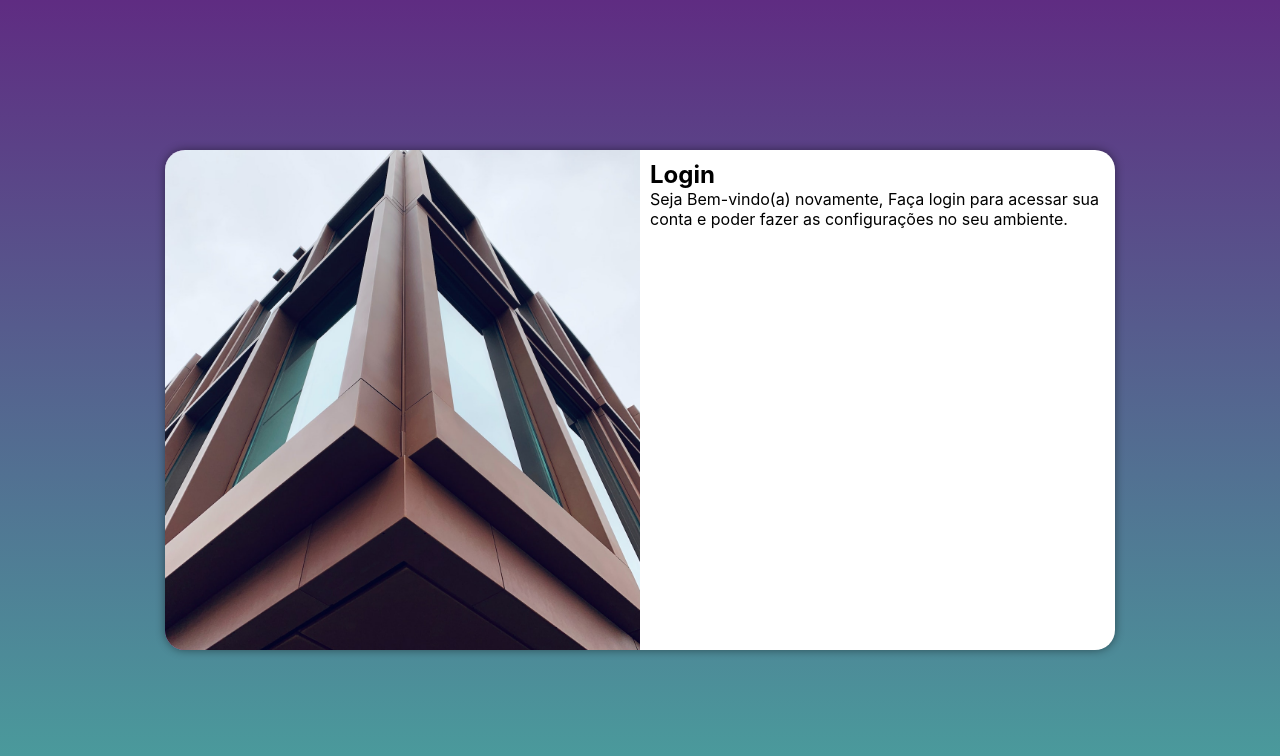
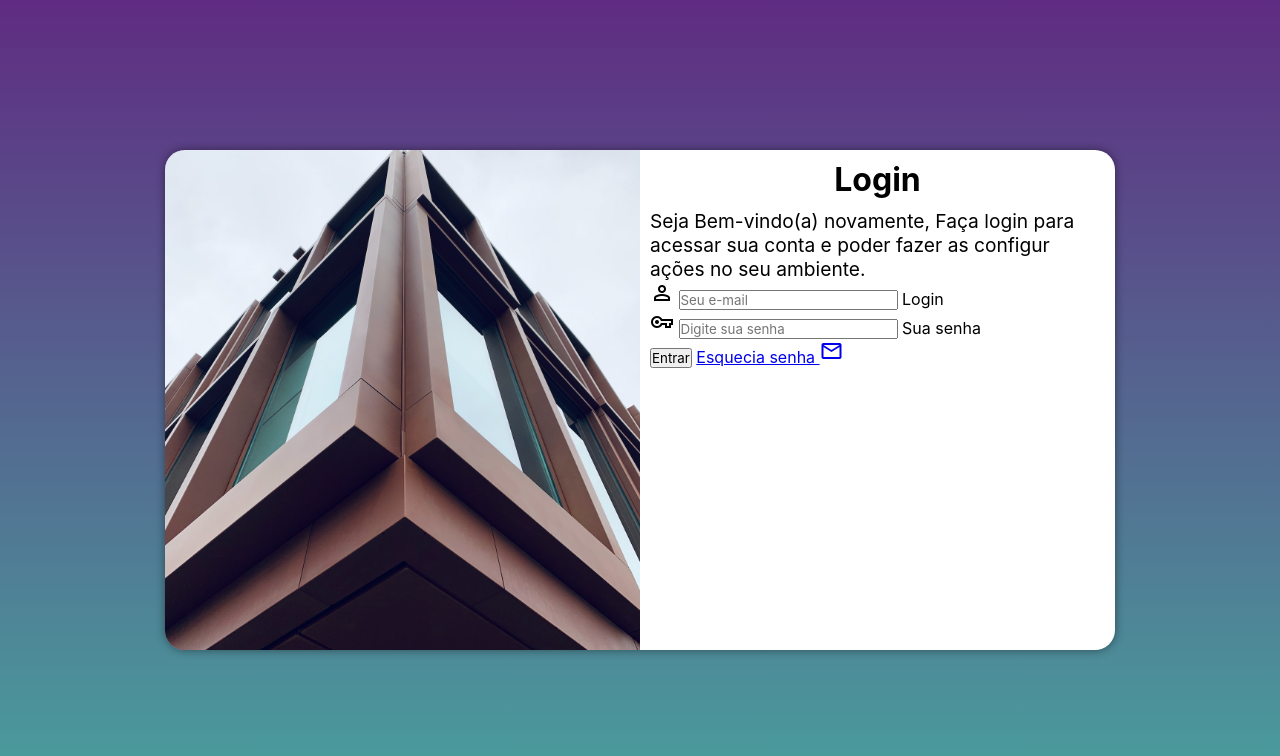
Before and after one commit to WillenAndrade/projeto-login, a plain HTML site: page index.html in a window 1280 px wide. Drawn offline with nearby package versions, Linux system fonts and the light colour scheme.

Commit message:
Adicionei o formulário

```diff
--- a/estilos/media-query.css
+++ b/estilos/media-query.css
@@ -1,6 +1,6 @@
 @charset "UTF-8";
 
-@media screen and (min-width: 600px) and (max-width: 992px) {
+@media screen and (min-width: 768px) and (max-width: 992px) {
 
   body {
     background-image: linear-gradient(to top, #49a09d, #5f2c82);
@@ -9,12 +9,12 @@
     width: 80vw;
   }
 main  section#login div#imagem {
-    float: left;
+    float: right;
     width: 30%;
     height: 100%;
   }
   section#login div#formulario {
-    float: right;
+    float: left;
     width: 70%;
 
   }
@@ -40,5 +40,11 @@ main  section#login div#imagem {
     float: right;
     width: 50%;
   }
+  div#formulario h1 {
+    font-size: 2em;
+  }
+  div#formulario p {
+    font-size: 1.2em;
+  }
 
 }
--- a/estilos/style.css
+++ b/estilos/style.css
@@ -28,12 +28,10 @@ section#login {
   height: 500px;
   width: 250px;
   border-radius: 20px;
-  overflow: hidden;
   box-shadow: 0px 0px 10px rgba(0,0,0, 0.450);
 
   transition: width .3s, height 0.3s;
-
-
+  overflow: hidden;
 
 }
 
@@ -50,3 +48,12 @@ section#login div#formulario {
   display: block;
   padding: 10px;
 }
+
+div#formulario h1 {
+  text-align: center;
+  margin-bottom: 10px;
+}
+
+div#formulario p {
+  font-size: 0.8em;
+}
--- a/index.html
+++ b/index.html
@@ -3,6 +3,7 @@
   <head>
     <meta charset="utf-8">
     <title>Tela de login</title>
+    <link rel="stylesheet" href="https://fonts.googleapis.com/css2?family=Material+Symbols+Outlined:opsz,wght,FILL,GRAD@20..48,100..700,0..1,-50..200" />
     <link rel="stylesheet" href="estilos/style.css" media="all">
     <link rel="stylesheet" href="estilos/media-query.css">
   </head>
@@ -14,8 +15,28 @@
         </div>
         <div id="formulario">
           <h1>Login</h1>
-          <p>Seja Bem-vindo(a) novamente, Faça login para acessar sua conta e poder fazer as configurações no seu ambiente.</p>
-          <form action="login.php" method="post">
+          <p>Seja Bem-vindo(a) novamente, Faça login para acessar sua conta e poder fazer as configur  ações no seu ambiente.</p>
+          <form action="login.php" method="post" autocomplete="on">
+            <div class="campo">
+              <span class="material-symbols-outlined">
+person
+</span>
+              <input type="email" name="login" id="ilogin" placeholder="Seu e-mail"
+              autocomplete="email" required maxlength="30">
+              <label for="ilogin">Login</label>
+            </div>
+            <div class="campo">
+              <span class="material-symbols-outlined">
+vpn_key
+</span>
+              <input type="password" name="senha" id="isenha" placeholder="Digite sua senha" required minlength="8" maxlength="20" >
+              <label for="isenha"
+              autocomplete="password">Sua senha</label>
+            </div>
+            <input type="submit"  value="Entrar">
+            <a href="#">Esquecia senha <span class="material-symbols-outlined">
+mail
+</span></a>
 
           </form>
 
```
